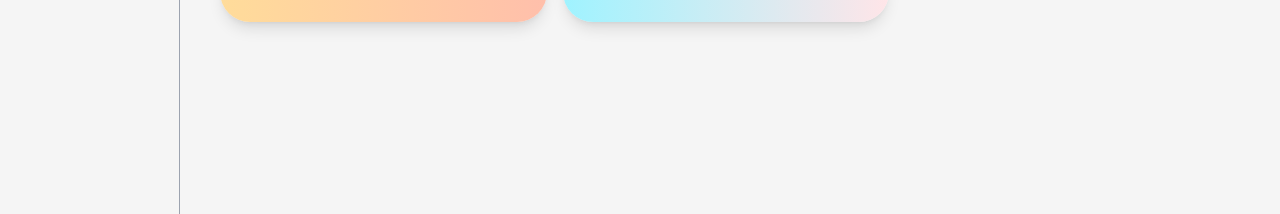
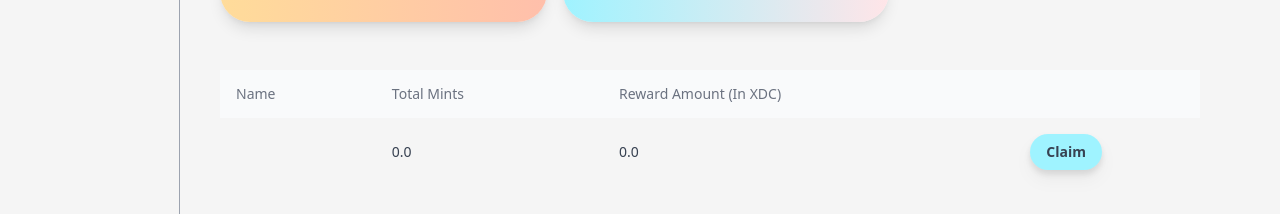
Before and after one commit to vrajdesai78/TokenX, a Next.js app: page /dashboard in a window 1280 px wide. Shown: the part 308-522 px from the top of the page. Built offline with nearby package versions, Linux system fonts and the light colour scheme; what @web3modal/ethereum, wagmi would draw is missing.

Commit message:
feat: table component added

```diff
--- /dev/null
+++ b/src/components/table.tsx
@@ -0,0 +1,65 @@
+import React from "react";
+import { BigNumber, utils } from "ethers";
+
+interface TableProps {
+  headers: string[];
+  data: {
+    name: string;
+    mintCount?: number;
+    reward?: string;
+    tokenAddress: string;
+  }[];
+}
+
+const Table: React.FC<TableProps> = ({ headers, data }) => {
+  return (
+    <table className="min-w-full divide-gray-200 dark:divide-gray-700">
+      <thead className="bg-gray-50 dark:bg-gray-800">
+        <tr>
+          {headers.map((header, index) => (
+            <th
+              key={index}
+              scope="col"
+              className="capitalize px-4 py-3.5 text-sm font-normal text-left rtl:text-right text-gray-500 dark:text-gray-400"
+            >
+              {header}
+            </th>
+          ))}
+        </tr>
+      </thead>
+      <tbody className="capitalize divide-gray-200 dark:divide-gray-700 dark:bg-gray-900">
+        {data.map((i, index) => (
+          <tr key={index}>
+            <td className="px-4 py-4 text-sm font-medium whitespace-nowrap">
+              <div className="font-medium text-gray-800 dark:text-white">
+                {i.name}
+              </div>
+            </td>
+            <td className="px-4 py-4 text-sm whitespace-nowrap">
+              <div className="text-gray-700 dark:text-gray-200">
+                {utils.formatEther(BigNumber.from(i.mintCount ?? "0"))}
+              </div>
+            </td>
+            <td className="px-4 py-4 text-sm whitespace-nowrap">
+              <div className="text-gray-700 dark:text-gray-200">
+                {utils.formatEther(BigNumber.from(i.reward ?? "0"))}
+              </div>
+            </td>
+            <td className="px-1 py-4 text-sm whitespace-nowrap">
+              <div className="text-gray-700 dark:text-gray-200">
+                <button
+                  className="bg-[#9FF3FF] hover:bg-[#94e2ee] text-gray-700 font-bold py-2 px-4 rounded-full drop-shadow-lg inline-flex items-center"
+                  onClick={() => {}}
+                >
+                  Claim
+                </button>
+              </div>
+            </td>
+          </tr>
+        ))}
+      </tbody>
+    </table>
+  );
+};
+
+export default Table;
--- a/src/pages/dashboard.tsx
+++ b/src/pages/dashboard.tsx
@@ -1,9 +1,10 @@
-import React from "react";
+import { useState } from "react";
 import Head from "next/head";
 import Layout from "@/components/layout";
 import Image from "next/image";
 import Link from "next/link";
 import { MdSpaceDashboard } from "react-icons/md";
+import Table from "@/components/table";
 
 type CardProps = {
   heading: string;
@@ -13,6 +14,13 @@ type CardProps = {
   color: string;
   style: string;
 };
+
+const headers = [
+  "Name",
+  "Total Mints",
+  "Reward Amount (in XDC)",
+  "",
+];
 
 const Card = ({ heading, title, img, link, color, style }: CardProps) => {
   return (
@@ -44,6 +52,7 @@ const Card = ({ heading, title, img, link, color, style }: CardProps) => {
 };
 
 const Dashboard = () => {
+  const [productData, setProductData] = useState([{}]);
   return (
     <Layout>
       <Head>
@@ -77,6 +86,9 @@ const Dashboard = () => {
             color="bg-gradient-to-r from-[#9FF3FF] to-[#FFE5E8]"
           />
         </div>
+        <div className="mt-12">
+        <Table headers={headers} data={productData} />
+      </div>
       </div>
     </Layout>
   );
```
